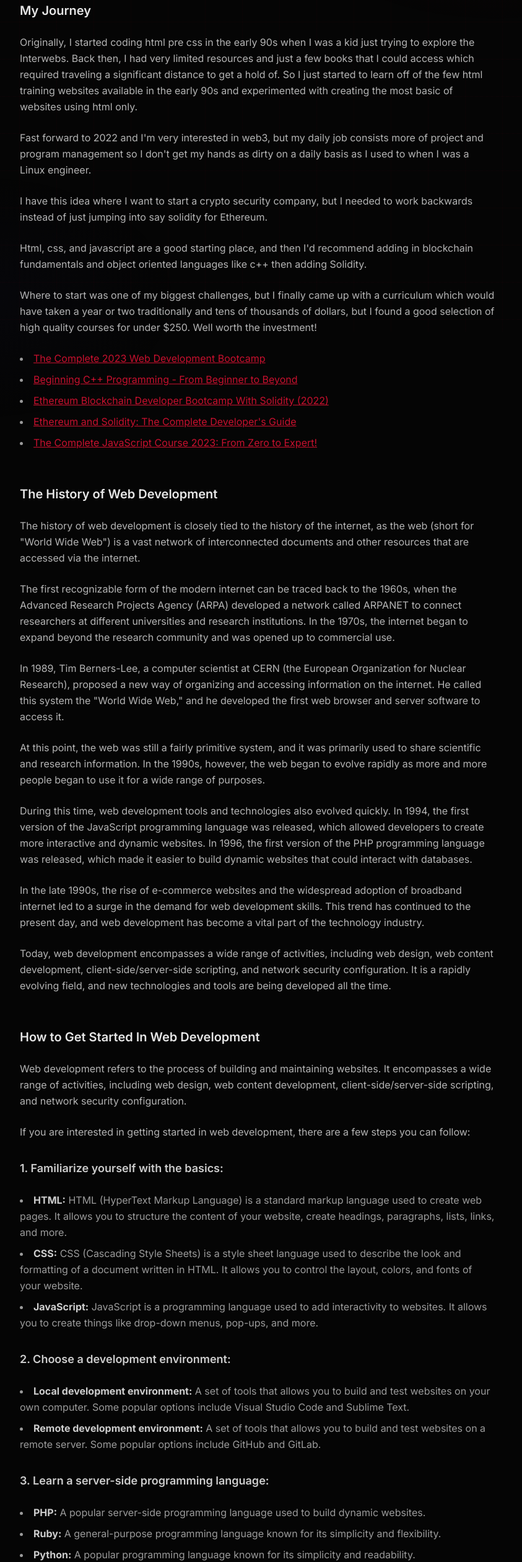
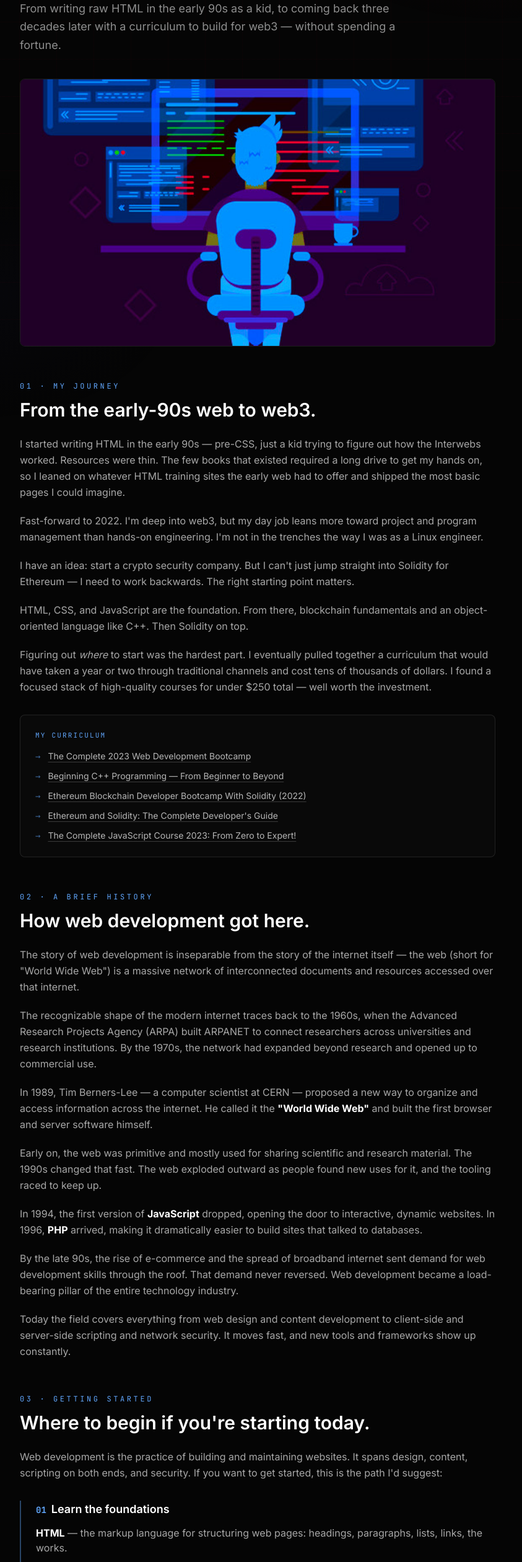
Before and after one commit to mtg-vox/bryantotty-site, a plain HTML site: page blog/web-development-journey.html in a window 1280 px wide. Shown: the part 280-2800 px from the top of the page at 62% size, without its empty margins (224-1067 px from the left). Drawn offline with nearby package versions, Linux system fonts and the light colour scheme.

Commit message:
Revamp 'My Web Development Journey' blog: tighter prose, modern layout, hero image, framed curriculum and steps

```diff
--- a/blog/web-development-journey.html
+++ b/blog/web-development-journey.html
@@ -46,98 +46,136 @@
         </div>
     </nav>
 
-    <main class="pt-28 pb-20 px-6">
+    <main class="pt-28 pb-24 px-6">
         <div class="max-w-3xl mx-auto">
-            <a href="../blog.html" class="text-white/40 hover:text-glow text-sm mb-6 inline-block transition-colors">&larr; Back to Blog</a>
-            <div class="flex items-center gap-3 mb-4">
-                <span class="text-xs text-white/40 font-['JetBrains_Mono']">February 12, 2023</span>
-                <span class="text-xs font-medium px-2 py-0.5 rounded-full bg-blue-500/10 text-blue-400">Web Design</span>
+            <a href="../blog.html" class="text-white/40 hover:text-glow text-sm mb-8 inline-block transition-colors">&larr; Back to Blog</a>
+
+            <!-- Header -->
+            <div class="flex flex-wrap items-center gap-2 mb-5">
+                <span class="text-xs text-white/40 font-['JetBrains_Mono'] tracking-wider">FEBRUARY 12, 2023</span>
+                <span class="text-white/20">·</span>
+                <span class="text-xs font-medium px-2 py-0.5 rounded bg-blue-500/10 text-blue-400 font-['JetBrains_Mono'] tracking-wider">WEB DEVELOPMENT</span>
+                <span class="text-white/20">·</span>
+                <span class="text-xs text-white/40 font-['JetBrains_Mono']">8 min read</span>
             </div>
-            <h1 class="text-3xl md:text-4xl font-bold tracking-tight mb-8">My Web Development Journey</h1>
+            <h1 class="text-4xl md:text-5xl font-bold tracking-tight mb-5 leading-[1.1]">My Web Development Journey</h1>
+            <p class="text-white/55 text-lg leading-relaxed mb-10 max-w-2xl">From writing raw HTML in the early 90s as a kid, to coming back three decades later with a curriculum to build for web3 — without spending a fortune.</p>
 
-            <div class="text-white/70 leading-relaxed space-y-6">
-                <h3 class="text-xl font-semibold text-white/90 pt-4">My Journey</h3>
+            <!-- Hero image -->
+            <figure class="mb-14">
+                <div class="rounded-lg overflow-hidden border border-white/10 aspect-[16/9]">
+                    <img src="../images/blog/webdev.jpeg" alt="Web development workspace" class="w-full h-full object-cover" loading="eager">
+                </div>
+            </figure>
 
-                <p>Originally, I started coding html pre css in the early 90s when I was a kid just trying to explore the Interwebs. Back then, I had very limited resources and just a few books that I could access which required traveling a significant distance to get a hold of. So I just started to learn off of the few html training websites available in the early 90s and experimented with creating the most basic of websites using html only.</p>
+            <!-- Section 1: My Journey -->
+            <section class="mb-14">
+                <p class="font-['JetBrains_Mono'] text-xs tracking-[0.3em] uppercase text-blue-400 mb-3">01 · My Journey</p>
+                <h2 class="text-2xl md:text-3xl font-semibold text-white mb-6 leading-snug">From the early-90s web to web3.</h2>
+                <div class="text-white/65 leading-relaxed space-y-5 text-base">
+                    <p>I started writing HTML in the early 90s &mdash; pre-CSS, just a kid trying to figure out how the Interwebs worked. Resources were thin. The few books that existed required a long drive to get my hands on, so I leaned on whatever HTML training sites the early web had to offer and shipped the most basic pages I could imagine.</p>
+                    <p>Fast-forward to 2022. I'm deep into web3, but my day job leans more toward project and program management than hands-on engineering. I'm not in the trenches the way I was as a Linux engineer.</p>
+                    <p>I have an idea: start a crypto security company. But I can't just jump straight into Solidity for Ethereum &mdash; I need to work backwards. The right starting point matters.</p>
+                    <p>HTML, CSS, and JavaScript are the foundation. From there, blockchain fundamentals and an object-oriented language like C++. Then Solidity on top.</p>
+                    <p>Figuring out <em>where</em> to start was the hardest part. I eventually pulled together a curriculum that would have taken a year or two through traditional channels and cost tens of thousands of dollars. I found a focused stack of high-quality courses for under $250 total &mdash; well worth the investment.</p>
+                </div>
 
-                <p>Fast forward to 2022 and I'm very interested in web3, but my daily job consists more of project and program management so I don't get my hands as dirty on a daily basis as I used to when I was a Linux engineer.</p>
+                <div class="mt-8 border border-white/10 rounded-lg bg-white/[0.02] p-6">
+                    <p class="font-['JetBrains_Mono'] text-[11px] tracking-[0.2em] text-blue-400 uppercase mb-4">My Curriculum</p>
+                    <ul class="space-y-3 text-white/70 text-sm">
+                        <li class="flex gap-3"><span class="text-blue-400/60 font-mono">→</span><a href="https://www.udemy.com/course/the-complete-web-development-bootcamp/" target="_blank" rel="noopener" class="hover:text-glow transition-colors underline decoration-white/20 underline-offset-4">The Complete 2023 Web Development Bootcamp</a></li>
+                        <li class="flex gap-3"><span class="text-blue-400/60 font-mono">→</span><a href="https://www.udemy.com/course/beginning-c-plus-plus-programming/" target="_blank" rel="noopener" class="hover:text-glow transition-colors underline decoration-white/20 underline-offset-4">Beginning C++ Programming &mdash; From Beginner to Beyond</a></li>
+                        <li class="flex gap-3"><span class="text-blue-400/60 font-mono">→</span><a href="https://www.udemy.com/course/blockchain-developer/" target="_blank" rel="noopener" class="hover:text-glow transition-colors underline decoration-white/20 underline-offset-4">Ethereum Blockchain Developer Bootcamp With Solidity (2022)</a></li>
+                        <li class="flex gap-3"><span class="text-blue-400/60 font-mono">→</span><a href="https://www.udemy.com/course/ethereum-and-solidity-the-complete-developers-guide/" target="_blank" rel="noopener" class="hover:text-glow transition-colors underline decoration-white/20 underline-offset-4">Ethereum and Solidity: The Complete Developer's Guide</a></li>
+                        <li class="flex gap-3"><span class="text-blue-400/60 font-mono">→</span><a href="https://www.udemy.com/course/the-complete-javascript-course/" target="_blank" rel="noopener" class="hover:text-glow transition-colors underline decoration-white/20 underline-offset-4">The Complete JavaScript Course 2023: From Zero to Expert!</a></li>
+                    </ul>
+                </div>
+            </section>
 
-                <p>I have this idea where I want to start a crypto security company, but I needed to work backwards instead of just jumping into say solidity for Ethereum.</p>
+            <!-- Section 2: History -->
+            <section class="mb-14">
+                <p class="font-['JetBrains_Mono'] text-xs tracking-[0.3em] uppercase text-blue-400 mb-3">02 · A Brief History</p>
+                <h2 class="text-2xl md:text-3xl font-semibold text-white mb-6 leading-snug">How web development got here.</h2>
+                <div class="text-white/65 leading-relaxed space-y-5 text-base">
+                    <p>The story of web development is inseparable from the story of the internet itself &mdash; the web (short for "World Wide Web") is a massive network of interconnected documents and resources accessed over that internet.</p>
+                    <p>The recognizable shape of the modern internet traces back to the 1960s, when the Advanced Research Projects Agency (ARPA) built ARPANET to connect researchers across universities and research institutions. By the 1970s, the network had expanded beyond research and opened up to commercial use.</p>
+                    <p>In 1989, Tim Berners-Lee &mdash; a computer scientist at CERN &mdash; proposed a new way to organize and access information across the internet. He called it the <strong class="text-white">"World Wide Web"</strong> and built the first browser and server software himself.</p>
+                    <p>Early on, the web was primitive and mostly used for sharing scientific and research material. The 1990s changed that fast. The web exploded outward as people found new uses for it, and the tooling raced to keep up.</p>
+                    <p>In 1994, the first version of <strong class="text-white">JavaScript</strong> dropped, opening the door to interactive, dynamic websites. In 1996, <strong class="text-white">PHP</strong> arrived, making it dramatically easier to build sites that talked to databases.</p>
+                    <p>By the late 90s, the rise of e-commerce and the spread of broadband internet sent demand for web development skills through the roof. That demand never reversed. Web development became a load-bearing pillar of the entire technology industry.</p>
+                    <p>Today the field covers everything from web design and content development to client-side and server-side scripting and network security. It moves fast, and new tools and frameworks show up constantly.</p>
+                </div>
+            </section>
 
-                <p>Html, css, and javascript are a good starting place, and then I'd recommend adding in blockchain fundamentals and object oriented languages like c++ then adding Solidity.</p>
+            <!-- Section 3: How to get started -->
+            <section class="mb-14">
+                <p class="font-['JetBrains_Mono'] text-xs tracking-[0.3em] uppercase text-blue-400 mb-3">03 · Getting Started</p>
+                <h2 class="text-2xl md:text-3xl font-semibold text-white mb-6 leading-snug">Where to begin if you're starting today.</h2>
+                <p class="text-white/65 leading-relaxed text-base mb-8">Web development is the practice of building and maintaining websites. It spans design, content, scripting on both ends, and security. If you want to get started, this is the path I'd suggest:</p>
 
-                <p>Where to start was one of my biggest challenges, but I finally came up with a curriculum which would have taken a year or two traditionally and tens of thousands of dollars, but I found a good selection of high quality courses for under $250. Well worth the investment!</p>
+                <!-- Step 1 -->
+                <div class="border-l-2 border-blue-400/40 pl-6 mb-8">
+                    <h3 class="text-white text-lg font-semibold mb-3"><span class="font-['JetBrains_Mono'] text-blue-400 text-sm mr-2">01</span>Learn the foundations</h3>
+                    <ul class="space-y-2 text-white/65 text-base">
+                        <li><strong class="text-white">HTML</strong> &mdash; the markup language for structuring web pages: headings, paragraphs, lists, links, the works.</li>
+                        <li><strong class="text-white">CSS</strong> &mdash; the style language that controls layout, color, and typography.</li>
+                        <li><strong class="text-white">JavaScript</strong> &mdash; the language that makes pages interactive: dropdowns, modals, real-time behavior.</li>
+                    </ul>
+                </div>
 
-                <ul class="list-disc list-inside space-y-2 text-white/60">
-                    <li><a href="https://www.udemy.com/course/the-complete-web-development-bootcamp/" target="_blank" rel="noopener" class="text-glow hover:text-red-300 underline">The Complete 2023 Web Development Bootcamp</a></li>
-                    <li><a href="https://www.udemy.com/course/beginning-c-plus-plus-programming/" target="_blank" rel="noopener" class="text-glow hover:text-red-300 underline">Beginning C++ Programming - From Beginner to Beyond</a></li>
-                    <li><a href="https://www.udemy.com/course/blockchain-developer/" target="_blank" rel="noopener" class="text-glow hover:text-red-300 underline">Ethereum Blockchain Developer Bootcamp With Solidity (2022)</a></li>
-                    <li><a href="https://www.udemy.com/course/ethereum-and-solidity-the-complete-developers-guide/" target="_blank" rel="noopener" class="text-glow hover:text-red-300 underline">Ethereum and Solidity: The Complete Developer's Guide</a></li>
-                    <li><a href="https://www.udemy.com/course/the-complete-javascript-course/" target="_blank" rel="noopener" class="text-glow hover:text-red-300 underline">The Complete JavaScript Course 2023: From Zero to Expert!</a></li>
-                </ul>
+                <!-- Step 2 -->
+                <div class="border-l-2 border-blue-400/40 pl-6 mb-8">
+                    <h3 class="text-white text-lg font-semibold mb-3"><span class="font-['JetBrains_Mono'] text-blue-400 text-sm mr-2">02</span>Set up a development environment</h3>
+                    <ul class="space-y-2 text-white/65 text-base">
+                        <li><strong class="text-white">Local</strong> &mdash; build and test on your own machine. Visual Studio Code and Sublime Text are both popular.</li>
+                        <li><strong class="text-white">Remote</strong> &mdash; build and test against a server, often via GitHub or GitLab.</li>
+                    </ul>
+                </div>
 
-                <h3 class="text-xl font-semibold text-white/90 pt-8">The History of Web Development</h3>
+                <!-- Step 3 -->
+                <div class="border-l-2 border-blue-400/40 pl-6 mb-8">
+                    <h3 class="text-white text-lg font-semibold mb-3"><span class="font-['JetBrains_Mono'] text-blue-400 text-sm mr-2">03</span>Pick a server-side language</h3>
+                    <ul class="space-y-2 text-white/65 text-base">
+                        <li><strong class="text-white">PHP</strong> &mdash; long-standing, widely used for dynamic sites.</li>
+                        <li><strong class="text-white">Ruby</strong> &mdash; general-purpose, known for clean syntax and flexibility.</li>
+                        <li><strong class="text-white">Python</strong> &mdash; readable, beginner-friendly, and everywhere.</li>
+                    </ul>
+                </div>
 
-                <p>The history of web development is closely tied to the history of the internet, as the web (short for "World Wide Web") is a vast network of interconnected documents and other resources that are accessed via the internet.</p>
+                <!-- Step 4 -->
+                <div class="border-l-2 border-blue-400/40 pl-6 mb-8">
+                    <h3 class="text-white text-lg font-semibold mb-3"><span class="font-['JetBrains_Mono'] text-blue-400 text-sm mr-2">04</span>Adopt a framework</h3>
+                    <p class="text-white/55 text-sm mb-3">Frameworks let you skip reinventing the wheel. Pair one with the language you chose above:</p>
+                    <div class="flex flex-wrap gap-2">
+                        <span class="font-['JetBrains_Mono'] text-xs px-3 py-1 rounded border border-white/10 text-white/55 bg-white/[0.02]">Django (Python)</span>
+                        <span class="font-['JetBrains_Mono'] text-xs px-3 py-1 rounded border border-white/10 text-white/55 bg-white/[0.02]">Ruby on Rails (Ruby)</span>
+                        <span class="font-['JetBrains_Mono'] text-xs px-3 py-1 rounded border border-white/10 text-white/55 bg-white/[0.02]">Laravel (PHP)</span>
+                        <span class="font-['JetBrains_Mono'] text-xs px-3 py-1 rounded border border-white/10 text-white/55 bg-white/[0.02]">Express.js (JavaScript)</span>
+                    </div>
+                </div>
 
-                <p>The first recognizable form of the modern internet can be traced back to the 1960s, when the Advanced Research Projects Agency (ARPA) developed a network called ARPANET to connect researchers at different universities and research institutions. In the 1970s, the internet began to expand beyond the research community and was opened up to commercial use.</p>
+                <!-- Step 5 -->
+                <div class="border-l-2 border-blue-400/40 pl-6 mb-8">
+                    <h3 class="text-white text-lg font-semibold mb-3"><span class="font-['JetBrains_Mono'] text-blue-400 text-sm mr-2">05</span>Choose a database</h3>
+                    <ul class="space-y-2 text-white/65 text-base">
+                        <li><strong class="text-white">MySQL</strong> &mdash; free, open-source, the workhorse of the early web and still going strong.</li>
+                        <li><strong class="text-white">PostgreSQL</strong> &mdash; free, open-source, object-relational, beloved for its rigor.</li>
+                        <li><strong class="text-white">MongoDB</strong> &mdash; free, open-source, NoSQL, flexible for document-shaped data.</li>
+                    </ul>
+                </div>
 
-                <p>In 1989, Tim Berners-Lee, a computer scientist at CERN (the European Organization for Nuclear Research), proposed a new way of organizing and accessing information on the internet. He called this system the "World Wide Web," and he developed the first web browser and server software to access it.</p>
+                <!-- Step 6 -->
+                <div class="border-l-2 border-blue-400/40 pl-6">
+                    <h3 class="text-white text-lg font-semibold mb-3"><span class="font-['JetBrains_Mono'] text-blue-400 text-sm mr-2">06</span>Learn version control</h3>
+                    <p class="text-white/65 text-base">Version control tracks changes to a file (or set of files) over time. Once you start working on anything real, this is non-negotiable.</p>
+                </div>
+            </section>
 
-                <p>At this point, the web was still a fairly primitive system, and it was primarily used to share scientific and research information. In the 1990s, however, the web began to evolve rapidly as more and more people began to use it for a wide range of purposes.</p>
-
-                <p>During this time, web development tools and technologies also evolved quickly. In 1994, the first version of the JavaScript programming language was released, which allowed developers to create more interactive and dynamic websites. In 1996, the first version of the PHP programming language was released, which made it easier to build dynamic websites that could interact with databases.</p>
-
-                <p>In the late 1990s, the rise of e-commerce websites and the widespread adoption of broadband internet led to a surge in the demand for web development skills. This trend has continued to the present day, and web development has become a vital part of the technology industry.</p>
-
-                <p>Today, web development encompasses a wide range of activities, including web design, web content development, client-side/server-side scripting, and network security configuration. It is a rapidly evolving field, and new technologies and tools are being developed all the time.</p>
-
-                <h3 class="text-xl font-semibold text-white/90 pt-8">How to Get Started In Web Development</h3>
-
-                <p>Web development refers to the process of building and maintaining websites. It encompasses a wide range of activities, including web design, web content development, client-side/server-side scripting, and network security configuration.</p>
-
-                <p>If you are interested in getting started in web development, there are a few steps you can follow:</p>
-
-                <h4 class="text-lg font-semibold text-white/80 pt-2">1. Familiarize yourself with the basics:</h4>
-                <ul class="list-disc list-inside space-y-2 text-white/60">
-                    <li><strong class="text-white/80">HTML:</strong> HTML (HyperText Markup Language) is a standard markup language used to create web pages. It allows you to structure the content of your website, create headings, paragraphs, lists, links, and more.</li>
-                    <li><strong class="text-white/80">CSS:</strong> CSS (Cascading Style Sheets) is a style sheet language used to describe the look and formatting of a document written in HTML. It allows you to control the layout, colors, and fonts of your website.</li>
-                    <li><strong class="text-white/80">JavaScript:</strong> JavaScript is a programming language used to add interactivity to websites. It allows you to create things like drop-down menus, pop-ups, and more.</li>
-                </ul>
-
-                <h4 class="text-lg font-semibold text-white/80 pt-2">2. Choose a development environment:</h4>
-                <ul class="list-disc list-inside space-y-2 text-white/60">
-                    <li><strong class="text-white/80">Local development environment:</strong> A set of tools that allows you to build and test websites on your own computer. Some popular options include Visual Studio Code and Sublime Text.</li>
-                    <li><strong class="text-white/80">Remote development environment:</strong> A set of tools that allows you to build and test websites on a remote server. Some popular options include GitHub and GitLab.</li>
-                </ul>
-
-                <h4 class="text-lg font-semibold text-white/80 pt-2">3. Learn a server-side programming language:</h4>
-                <ul class="list-disc list-inside space-y-2 text-white/60">
-                    <li><strong class="text-white/80">PHP:</strong> A popular server-side programming language used to build dynamic websites.</li>
-                    <li><strong class="text-white/80">Ruby:</strong> A general-purpose programming language known for its simplicity and flexibility.</li>
-                    <li><strong class="text-white/80">Python:</strong> A popular programming language known for its simplicity and readability.</li>
-                </ul>
-
-                <h4 class="text-lg font-semibold text-white/80 pt-2">4. Learn a framework:</h4>
-                <ul class="list-disc list-inside space-y-2 text-white/60">
-                    <li>Django (Python)</li>
-                    <li>Ruby on Rails (Ruby)</li>
-                    <li>Laravel (PHP)</li>
-                    <li>Express.js (JavaScript)</li>
-                </ul>
-
-                <h4 class="text-lg font-semibold text-white/80 pt-2">5. Choose a database:</h4>
-                <ul class="list-disc list-inside space-y-2 text-white/60">
-                    <li><strong class="text-white/80">MySQL:</strong> A free, open-source database management system.</li>
-                    <li><strong class="text-white/80">PostgreSQL:</strong> A free, open-source object-relational database management system.</li>
-                    <li><strong class="text-white/80">MongoDB:</strong> A free, open-source NoSQL database management system.</li>
-                </ul>
-
-                <h4 class="text-lg font-semibold text-white/80 pt-2">6. Learn about version control:</h4>
-                <p>Version control is a system that tracks changes to a file or set of files over time.</p>
+            <!-- Footer signature -->
+            <div class="mt-16 pt-8 border-t border-white/10 flex items-center justify-between flex-wrap gap-4">
+                <p class="text-white/40 text-sm font-['JetBrains_Mono']">Written by Bryan Totty &middot; Feb 2023</p>
+                <a href="../blog.html" class="text-white/40 hover:text-glow text-sm transition-colors">More posts &rarr;</a>
             </div>
-
-            <p class="text-white/30 text-sm mt-12 font-['JetBrains_Mono']">Written by Bryan Totty</p>
         </div>
     </main>
 
```
